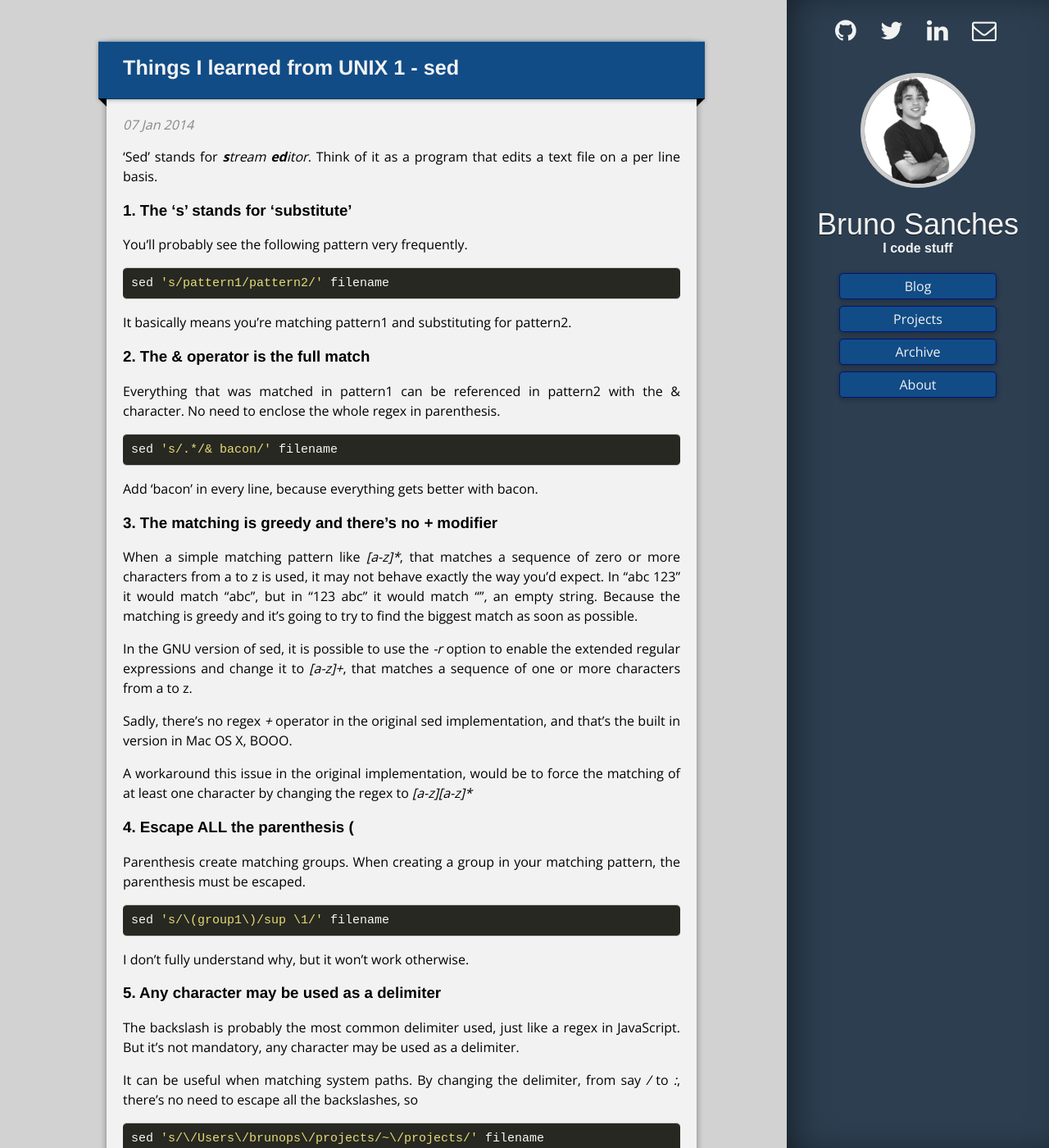
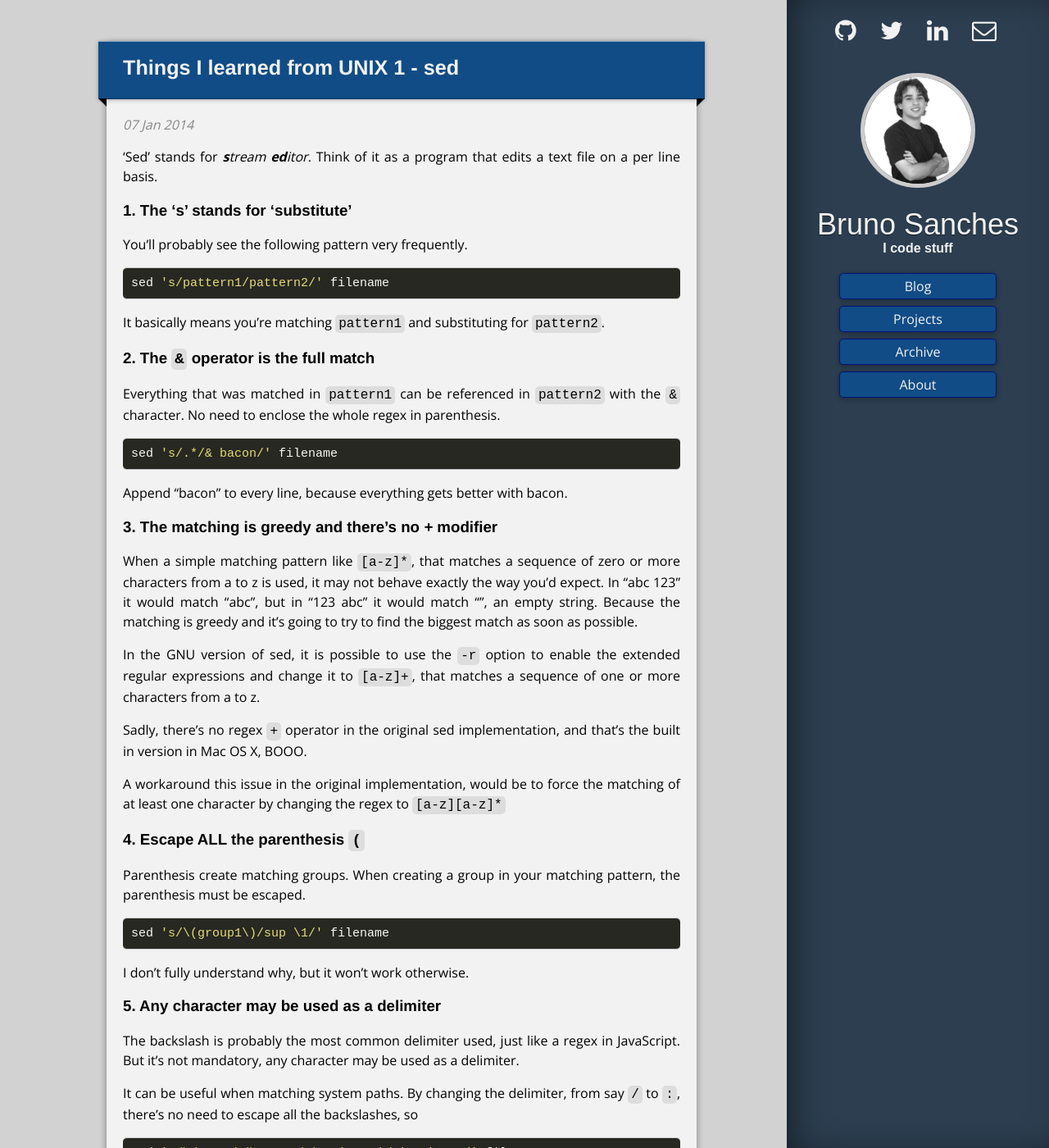
Before and after one commit to brunops/brunops.github.io, a Jekyll site: the page built from _posts/2014-01-07-things-i-learned-from-unix-1.markdown, in a window 1280 px wide and 1400 px high. Shown: the whole window at 82% size. Built offline with Jekyll 4.4.1, drawn with Linux system fonts in a browser that asks for light colours; some web fonts are replaced; Markdown is read by kramdown in place of the engine named in the settings; comment, search, counter and statistics services are not loaded; some of the changed text lies outside the part shown.

Commit message:
Highlight <code> inside text

```diff
--- a/_posts/2014-01-07-things-i-learned-from-unix-1.markdown
+++ b/_posts/2014-01-07-things-i-learned-from-unix-1.markdown
@@ -14,25 +14,25 @@ You'll probably see the following pattern very frequently.
 {% highlight bash %}
 sed 's/pattern1/pattern2/' filename
 {% endhighlight %}
-It basically means you're matching pattern1 and substituting for pattern2.
+It basically means you're matching `pattern1` and substituting for `pattern2`.
 
-###2. The & operator is the full match
-Everything that was matched in pattern1 can be referenced in pattern2 with the & character. No need to enclose the whole regex in parenthesis.
+###2. The `&` operator is the full match
+Everything that was matched in `pattern1` can be referenced in `pattern2` with the `&` character. No need to enclose the whole regex in parenthesis.
 {% highlight bash %}
 sed 's/.*/& bacon/' filename
 {% endhighlight %}
-Add 'bacon' in every line, because everything gets better with bacon.
+Append "bacon" to every line, because everything gets better with bacon.
 
 ###3. The matching is greedy and there's no _+_ modifier
-When a simple matching pattern like _[a-z]*_, that matches a sequence of zero or more characters from a to z is used, it may not behave exactly the way you'd expect. In "abc 123" it would match "abc", but in "123 abc" it would match "", an empty string. Because the matching is greedy and it's going to try to find the biggest match as soon as possible.
+When a simple matching pattern like `[a-z]*`, that matches a sequence of zero or more characters from a to z is used, it may not behave exactly the way you'd expect. In "abc 123" it would match "abc", but in "123 abc" it would match "", an empty string. Because the matching is greedy and it's going to try to find the biggest match as soon as possible.
 
-In the GNU version of sed, it is possible to use the _-r_ option to enable the extended regular expressions and change it to _[a-z]+_, that matches a sequence of one or more characters from a to z.
+In the GNU version of sed, it is possible to use the `-r` option to enable the extended regular expressions and change it to `[a-z]+`, that matches a sequence of one or more characters from a to z.
 
-Sadly, there's no regex _+_ operator in the original sed implementation, and that's the built in version in Mac OS X, BOOO.
+Sadly, there's no regex `+` operator in the original sed implementation, and that's the built in version in Mac OS X, BOOO.
 
-A workaround this issue in the original implementation, would be to force the matching of at least one character by changing the regex to _[a-z][a-z]*_
+A workaround this issue in the original implementation, would be to force the matching of at least one character by changing the regex to `[a-z][a-z]*`
 
-###4. Escape ALL the parenthesis \(
+###4. Escape ALL the parenthesis `(`
 Parenthesis create matching groups. When creating a group in your matching pattern, the parenthesis must be escaped.
 {% highlight bash %}
 sed 's/\(group1\)/sup \1/' filename
@@ -42,7 +42,7 @@ I don't fully understand why, but it won't work otherwise.
 ###5. Any character may be used as a delimiter
 The backslash is probably the most common delimiter used, just like a regex in JavaScript. But it's not mandatory, any character may be used as a delimiter.
 
-It can be useful when matching system paths. By changing the delimiter, from say _/_ to _:_, there's no need to escape all the backslashes, so
+It can be useful when matching system paths. By changing the delimiter, from say `/` to `:`, there's no need to escape all the backslashes, so
 
 {% highlight bash %}
 sed 's/\/Users\/brunops\/projects/~\/projects/' filename
@@ -53,16 +53,16 @@ sed 's:/Users/brunops/projects:~/projects:' filename
 {% endhighlight %}
 
 ###6. More than one expression can be on the same command
-Have you ever wondered what that _-e_ option is? It stands for _expression_, and besides being optional when you have only one pattern, it can be useful when you have multiple. Let's see an example:
+Have you ever wondered what that `-e` option is? It stands for _expression_, and besides being optional when you have only one pattern, it can be useful when you have multiple. Let's see an example:
 
 Imagine a script that capitalizes all vogals. To do that you could pipe sed commands together like:
 {% highlight bash %}
 cat filename | sed 's/a/A/g' | sed 's/e/E/g' | sed 's/i/I/g' | sed 's/o/O/g' | sed 's/u/U/g'
 {% endhighlight %}
 
-And it will work just fine. By the way, the _g_ flag modifier at the end stands for _global_, and means that all matches are going to be processed, only the first occurence in each line is matched by default.
+And it will work just fine. By the way, the `g` flag modifier at the end stands for _global_, and means that all matches are going to be processed, only the first occurence in each line is matched by default.
 
-Okay, but that code will trigger five processes, one per command, what you can do to achieve the same results while using only one sed process is to use the _-e_ option, and the code will give the exact same results, the command would be:
+Okay, but that code will trigger five processes, one per command, what you can do to achieve the same results while using only one sed process is to use the `-e` option, and the code will give the exact same results, the command would be:
 {% highlight bash %}
 sed -e 's/a/A/g' -e 's/e/E/g' -e 's/i/I/g' -e 's/o/O/g' -e 's/u/U/g' filename
 {% endhighlight %}
@@ -72,7 +72,7 @@ You can print the content between to line matches with _sed_ using:
 {% highlight bash %}
 sed -n '/pattern1/,/pattern2/p' filename
 {% endhighlight %}
-The _-n_ means 'silent mode', and prevents _sed_ from outputting to _stdout_, but the _p_ flag at the end instructs _sed_ to print the lines that matched the command, result: the output is only the contents delimited by the patterns (including the pattern delimiters).
+The `-n` means "silent mode", and prevents _sed_ from outputting to _stdout_, but the `p` flag at the end instructs _sed_ to print the lines that matched the command, result: the output is only the contents delimited by the patterns (including the pattern delimiters).
 
 ###Last. This guide will answer all your questions much better than this post
 [Sed - An Introduction and Tutorial by Bruce Barnett](http://www.grymoire.com/Unix/Sed.html)
```
